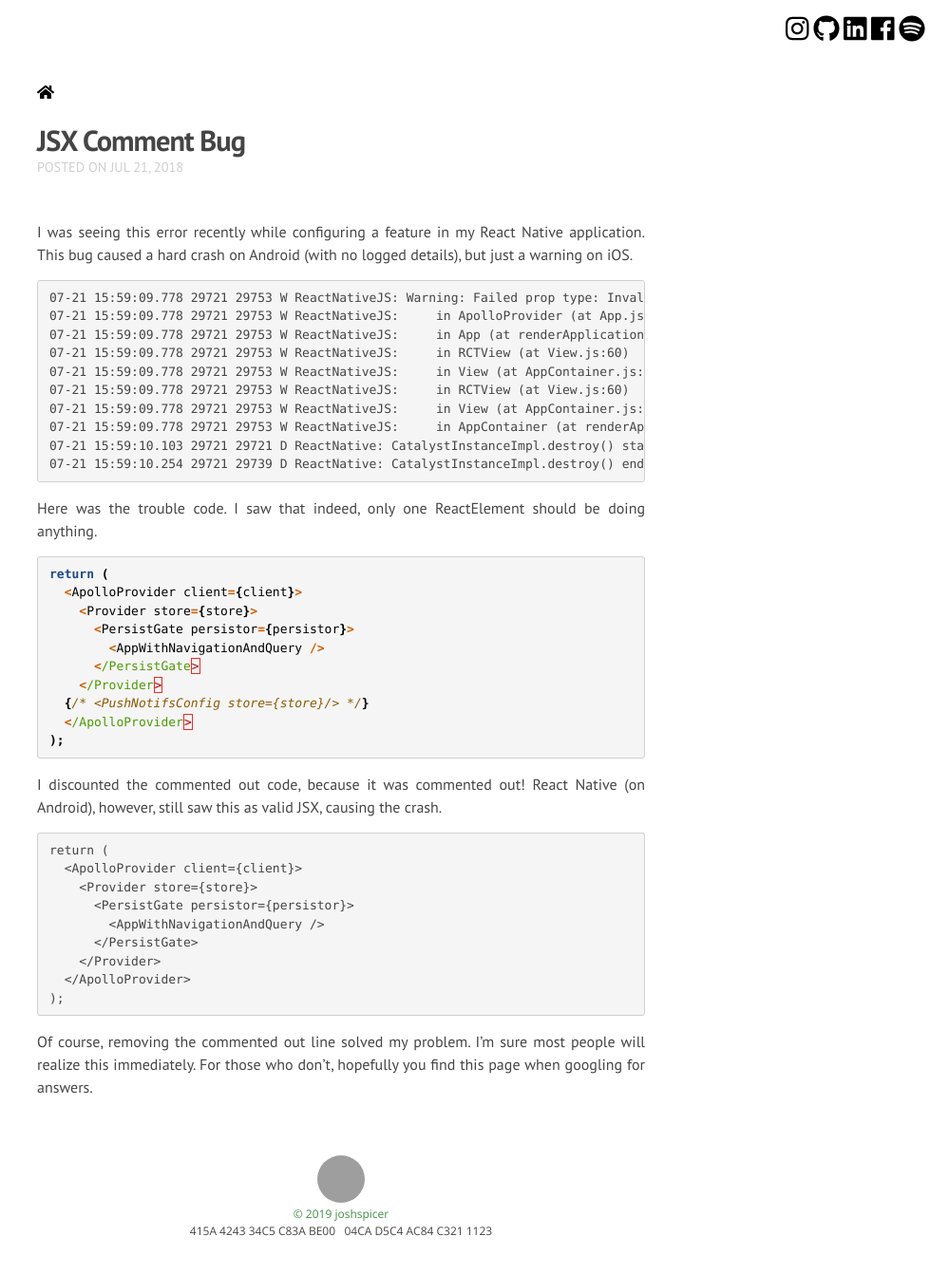
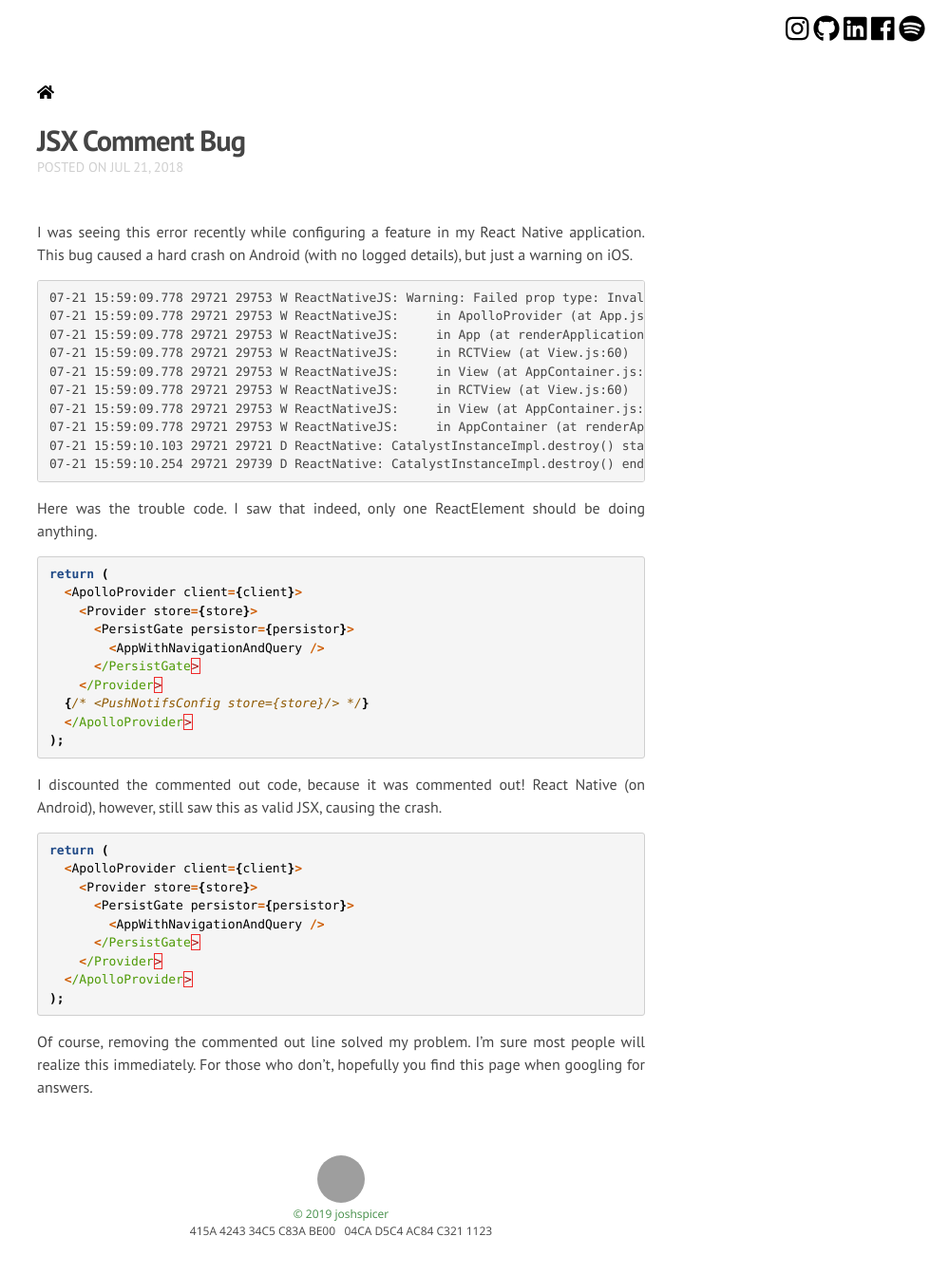
Before and after one commit to diezcami/arctic-fox-theme, a Jekyll site: the page built from _posts/2018-07-21-comments-count-bug.md, in a window 1280 px wide. Shown: the whole page at 95% size, without its empty margins (281-1280 px from the left). Built offline with Jekyll 4.4.1, drawn with Linux system fonts in a browser that asks for light colours; nearby versions of some CDN libraries.

Commit message:
changed es6 to javascript for syntax highlighting

````diff
--- a/_posts/2018-07-21-comments-count-bug.md
+++ b/_posts/2018-07-21-comments-count-bug.md
@@ -34,7 +34,7 @@ return (
 ```
 I discounted the commented out code, because it was commented out!
 React Native (on Android), however, still saw this as valid JSX, causing the crash.
-```es6
+```javascript
 return (
   <ApolloProvider client={client}>
     <Provider store={store}>
````
